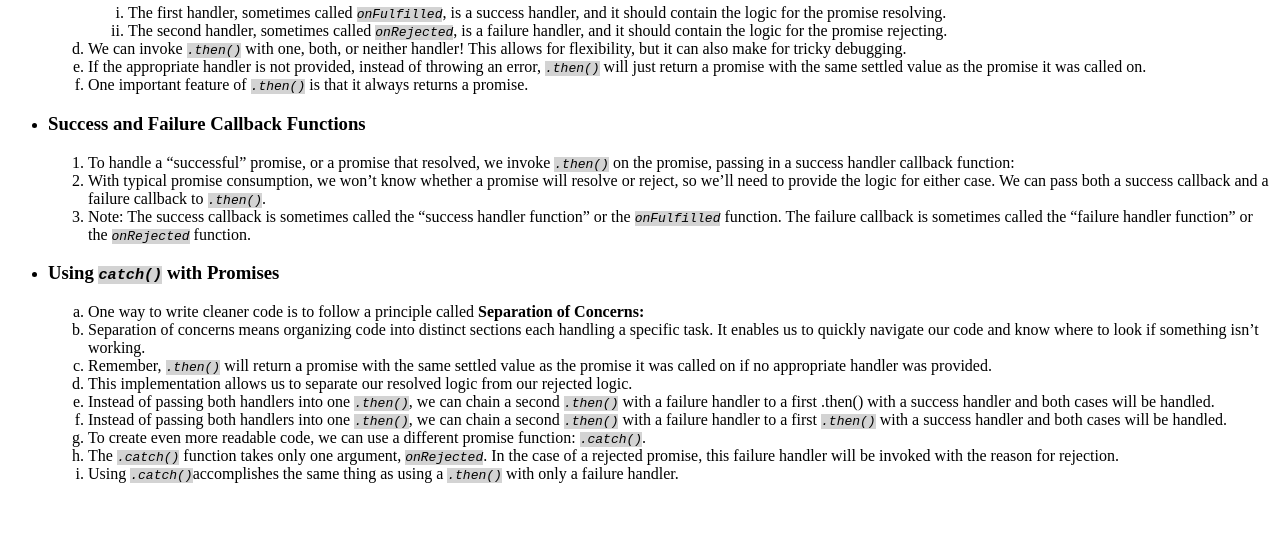
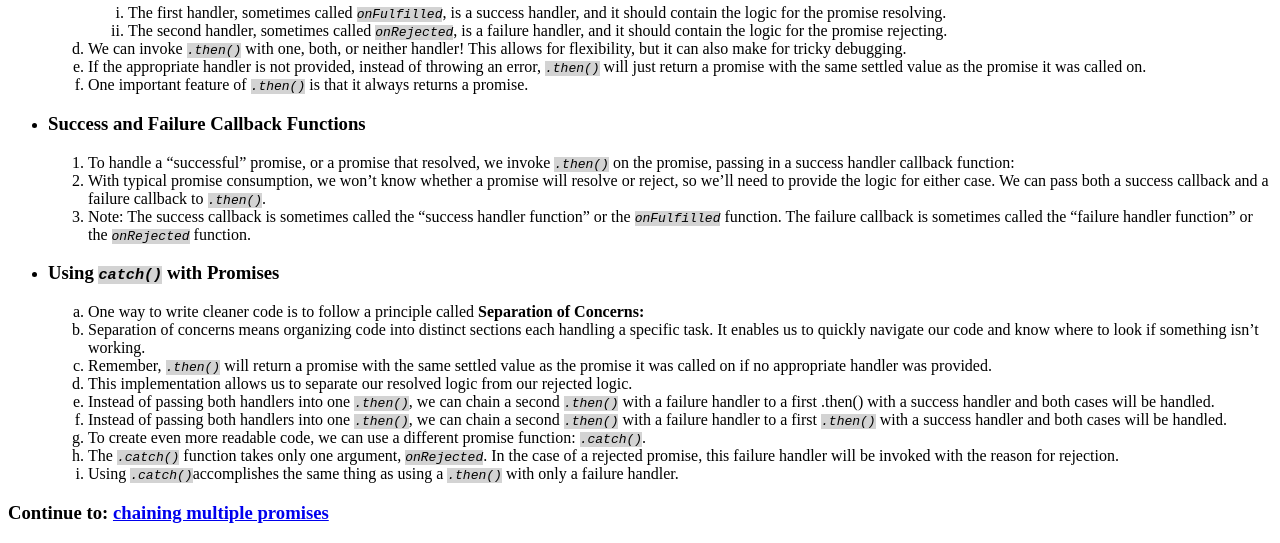
Before and after one commit to yugmani/code-academy-promises, a website: page index.html in a window 1280 px wide. Shown: the part 1192-1735 px from the top of the page. Before the commit the page ends 1691 px from the top, so only its background shows below. Drawn offline with Linux system fonts and the light colour scheme.

Commit message:
split and take chaining multiple promises into other project

```diff
--- a/index.html
+++ b/index.html
@@ -177,4 +177,5 @@
       </ol>
     </li>
   </ul>
+  <h3>Continue to: <a href="https://stackblitz.com/edit/js-b2u9fj?file=index.js">chaining multiple promises</a></h3>
 </div>
```
Also changed, not shown: index.js (line endings or trailing spaces).
